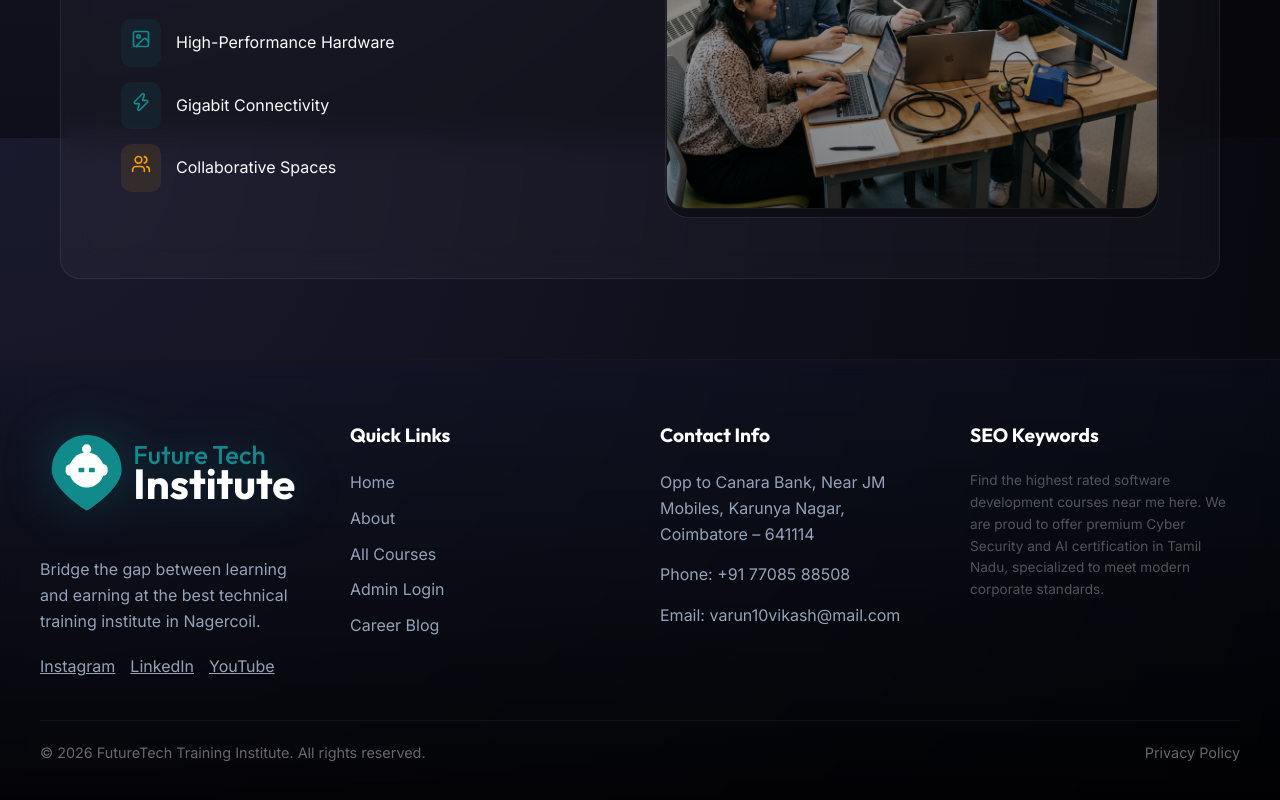
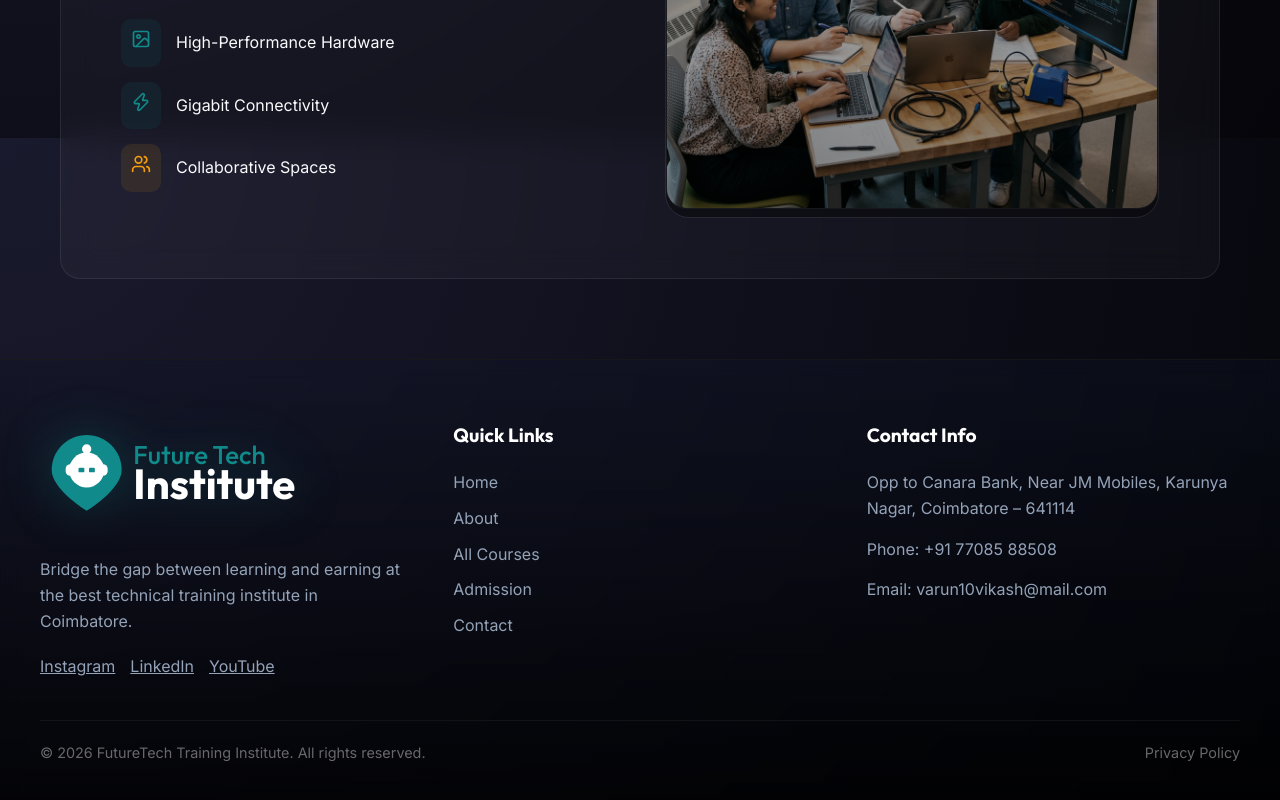
Before and after one commit to abish05/FTI-WEBSITE, a React (Vite) app: page / in a window 1280 px wide. Shown: the part 2262-3062 px from the top of the page. Built offline with nearby package versions, Linux system fonts and the light colour scheme.

Commit message:
fix: remove SEO Keywords section from footer, improve alignment

```diff
--- a/src/components/Layout.jsx
+++ b/src/components/Layout.jsx
@@ -80,7 +80,7 @@ const Layout = () => {
             </main>
 
             <footer style={{ marginTop: 'auto', padding: '60px 20px', borderTop: '1px solid var(--glass-border)', background: 'linear-gradient(180deg, rgba(15,23,42,0.3) 0%, rgba(0,0,0,0.8) 100%)', backdropFilter: 'blur(10px)' }}>
-                <div style={{ maxWidth: '1200px', margin: '0 auto', display: 'grid', gridTemplateColumns: 'repeat(auto-fit, minmax(250px, 1fr))', gap: '40px', textAlign: 'left' }}>
+                <div style={{ maxWidth: '1200px', margin: '0 auto', display: 'grid', gridTemplateColumns: 'repeat(auto-fit, minmax(220px, 1fr))', gap: '40px', textAlign: 'left', alignItems: 'start' }}>
 
                     <div>
                         <div style={{ marginBottom: '30px' }}>
@@ -98,7 +98,7 @@ const Layout = () => {
                             </svg>
                         </div>
                         <p style={{ color: 'var(--text-secondary)', lineHeight: '1.6', marginBottom: '20px' }}>
-                            Bridge the gap between learning and earning at the best technical training institute in Nagercoil.
+                            Bridge the gap between learning and earning at the best technical training institute in Coimbatore.
                         </p>
                         <div style={{ display: 'flex', gap: '15px' }}>
                             <a href="https://www.instagram.com/futuretech_karunya?utm_source=qr&igsh=c2U4MTgwZDJ1dmlm" target="_blank" rel="noopener noreferrer" style={{ color: 'var(--text-secondary)', transition: 'color 0.3s' }}>Instagram</a>
@@ -113,8 +113,8 @@ const Layout = () => {
                             <li><Link to="/" style={{ color: 'var(--text-secondary)', textDecoration: 'none' }}>Home</Link></li>
                             <li><Link to="/about" style={{ color: 'var(--text-secondary)', textDecoration: 'none' }}>About</Link></li>
                             <li><Link to="/courses" style={{ color: 'var(--text-secondary)', textDecoration: 'none' }}>All Courses</Link></li>
-                            <li><Link to="/admin" style={{ color: 'var(--text-secondary)', textDecoration: 'none' }}>Admin Login</Link></li>
-                            <li><a href="#" style={{ color: 'var(--text-secondary)', textDecoration: 'none' }}>Career Blog</a></li>
+                            <li><Link to="/admission" style={{ color: 'var(--text-secondary)', textDecoration: 'none' }}>Admission</Link></li>
+                            <li><Link to="/contact" style={{ color: 'var(--text-secondary)', textDecoration: 'none' }}>Contact</Link></li>
                         </ul>
                     </div>
 
@@ -125,13 +125,6 @@ const Layout = () => {
                             <li style={{ color: 'var(--text-secondary)' }}>Phone: +91 77085 88508</li>
                             <li style={{ color: 'var(--text-secondary)' }}>Email: varun10vikash@mail.com</li>
                         </ul>
-                    </div>
-
-                    <div>
-                        <h4 style={{ color: 'white', fontSize: '1.2rem', marginBottom: '20px' }}>SEO Keywords</h4>
-                        <p style={{ color: 'rgba(255,255,255,0.3)', fontSize: '0.85rem', lineHeight: '1.6' }}>
-                            Find the highest rated software development courses near me here. We are proud to offer premium Cyber Security and AI certification in Tamil Nadu, specialized to meet modern corporate standards.
-                        </p>
                     </div>
 
                 </div>
```
